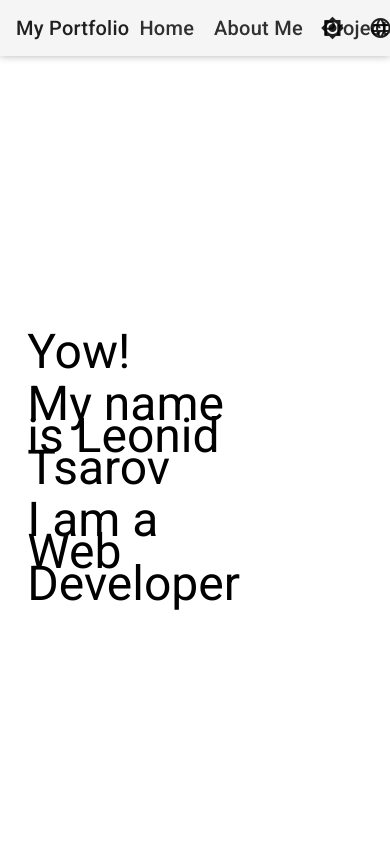
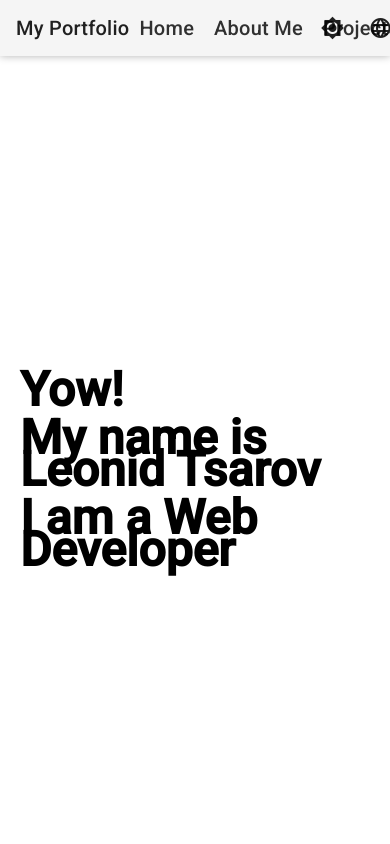
Before and after one commit to edonssfall/edMain-ui, an Angular app: page / in a window 390 px wide. Shown: the top 844 px of the page. Built offline with nearby package versions, Linux system fonts and the light colour scheme.

Commit message:
style: responsiver style for home

```diff
--- a/src/app/features/portfolio/components/home/home.component.css
+++ b/src/app/features/portfolio/components/home/home.component.css
@@ -12,5 +12,15 @@
 
 .text-section h1 {
   font-size: 3rem;
-  margin-bottom: 20px;
+  font-weight: 900;
 }
+
+@media (max-width: 768px) {
+  .home-theme {
+    justify-content: center;
+  }
+
+  .text-section {
+    padding: 0 20px;
+  }
+}
--- a/src/app/features/portfolio/components/home/home.component.html
+++ b/src/app/features/portfolio/components/home/home.component.html
@@ -1,10 +1,7 @@
 <div id="home" class="home-theme">
-  <div class="overlay"></div>
-  <div class="content">
-    <div class="text-section">
-      <h1 data-text="Welcome to My Portfolio">Yow!</h1>
-      <h1 data-text="Your Name">My name is Leonid Tsarov</h1>
-      <h1 data-text="Your Profession">I am a {{ text }}</h1>
-    </div>
+  <div class="text-section">
+    <h1 data-text="Welcome to My Portfolio">Yow!</h1>
+    <h1 data-text="Your Name">My name is Leonid Tsarov</h1>
+    <h1 data-text="Your Profession">I am a {{ text }}</h1>
   </div>
 </div>
```
